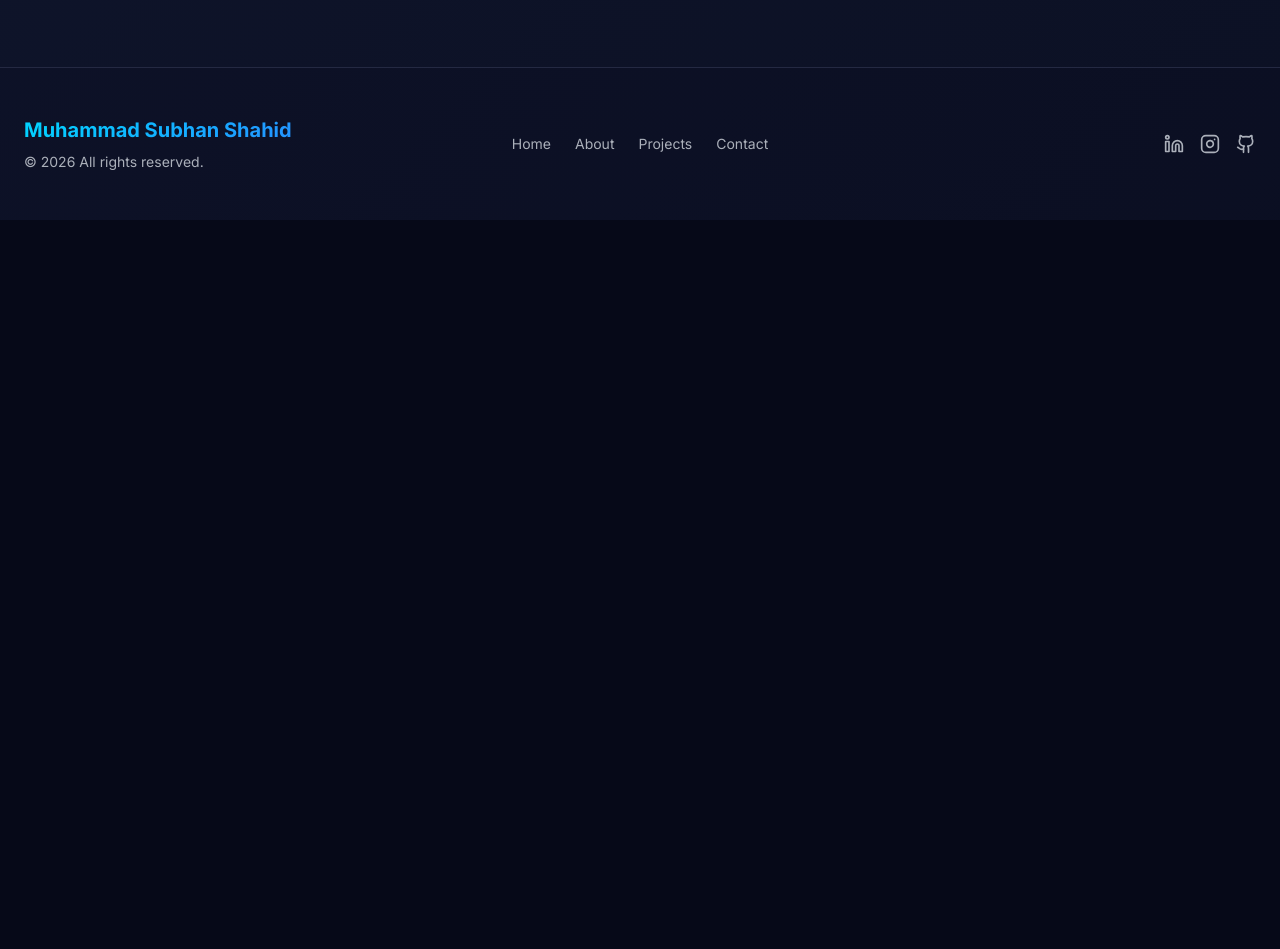
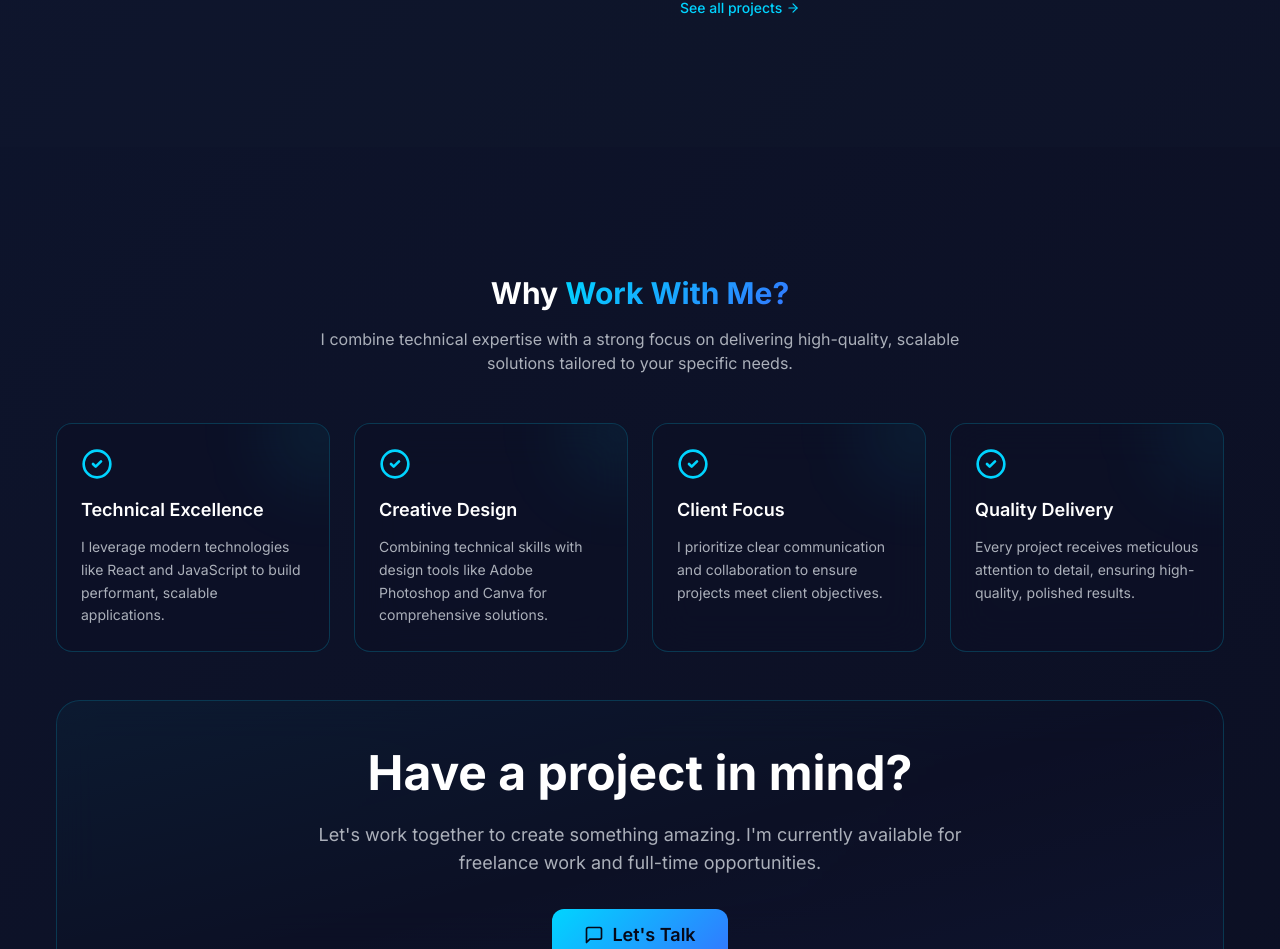
Before and after one commit to SubhanShahid55/Portfolio, a React (Vite) app: page / in a window 1280 px wide. Shown: the part 1851-2800 px from the top of the page. Before the commit the page ends 2071 px from the top, so only its background shows below. Built offline with nearby package versions, Linux system fonts and the light colour scheme; the HTML template or start-up script is replaced by a standard one.

Commit message:
feat: add global layout component and implement animated home page hero section

```diff
--- a/src/components/Layout.tsx
+++ b/src/components/Layout.tsx
@@ -13,7 +13,7 @@ const Layout = ({ children }: LayoutProps) => {
     <div className="min-h-screen bg-background overflow-x-hidden animated-gradient">
       <ParticleBackground />
       <Navbar />
-      <main className="relative z-10 pt-20">
+      <main className="relative z-10 pt-32 md:pt-40">
         {children}
       </main>
       <Footer />
--- a/src/pages/Home.tsx
+++ b/src/pages/Home.tsx
@@ -1,7 +1,7 @@
 import { motion } from 'framer-motion';
 import { Link } from 'react-router-dom';
 import { TypeAnimation } from 'react-type-animation';
-import { Github, Linkedin, Instagram, MapPin, Download, ArrowRight } from 'lucide-react';
+import { Github, Linkedin, Instagram, MapPin, Download, ArrowRight, CheckCircle2, MessageSquare } from 'lucide-react';
 
 import SEOHead from '@/components/SEOHead';
 import portfolioData from '@/data/portfolioData';
@@ -355,6 +355,65 @@ const Home = () => {
           </div>
         </motion.div>
       </section>
+
+      {/* Why Work With Me Section */}
+      <section className="section-container pb-12">
+        <motion.div
+          initial="hidden"
+          whileInView="visible"
+          viewport={{ once: true, margin: "-100px" }}
+          variants={containerVariants}
+          className="container mx-auto px-4 md:px-6"
+        >
+          <motion.div variants={itemVariants} className="text-center mb-12">
+            <h2 className="text-3xl font-bold mb-4">Why <span className="gradient-text">Work With Me?</span></h2>
+            <p className="text-muted-foreground max-w-2xl mx-auto">I combine technical expertise with a strong focus on delivering high-quality, scalable solutions tailored to your specific needs.</p>
+          </motion.div>
+
+          <div className="grid md:grid-cols-2 lg:grid-cols-4 gap-6">
+            {portfolioData.about.values.map((value) => (
+              <motion.div key={value.title} variants={itemVariants} className="glass-card p-6 rounded-2xl relative overflow-hidden group hover:border-primary/50 transition-colors">
+                <div className="absolute top-0 right-0 w-24 h-24 bg-primary/10 rounded-full blur-2xl -mr-10 -mt-10 transition-transform duration-500 group-hover:scale-150" />
+                <CheckCircle2 size={32} className="text-primary mb-4" />
+                <h3 className="text-lg font-semibold text-foreground mb-3">{value.title}</h3>
+                <p className="text-muted-foreground text-sm leading-relaxed">{value.description}</p>
+              </motion.div>
+            ))}
+          </div>
+        </motion.div>
+      </section>
+
+      {/* CTA Section */}
+      <section className="section-container pt-0 pb-20">
+        <motion.div
+          initial="hidden"
+          whileInView="visible"
+          viewport={{ once: true }}
+          variants={containerVariants}
+          className="container mx-auto px-4 md:px-6"
+        >
+          <motion.div variants={itemVariants} className="glass-card rounded-3xl p-8 md:p-12 text-center relative overflow-hidden border border-primary/20 hover:border-primary/40 transition-colors">
+            <div className="absolute inset-0 bg-gradient-to-br from-primary/10 via-transparent to-accent/10 opacity-50 pointer-events-none" />
+
+            <div className="relative z-10 max-w-2xl mx-auto">
+              <h2 className="text-3xl md:text-5xl font-bold mb-6">Have a project in mind?</h2>
+              <p className="text-lg text-muted-foreground mb-8">
+                Let's work together to create something amazing. I'm currently available for freelance work and full-time opportunities.
+              </p>
+              <Link to="/contact">
+                <motion.button
+                  whileHover={{ scale: 1.05 }}
+                  whileTap={{ scale: 0.95 }}
+                  className="btn-primary inline-flex items-center gap-2 text-lg px-8 py-3"
+                >
+                  <MessageSquare size={20} />
+                  Let's Talk
+                </motion.button>
+              </Link>
+            </div>
+          </motion.div>
+        </motion.div>
+      </section>
     </>
   );
 };
```
